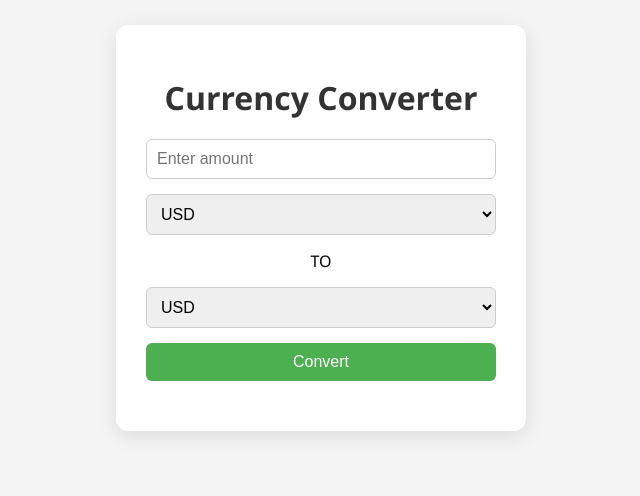
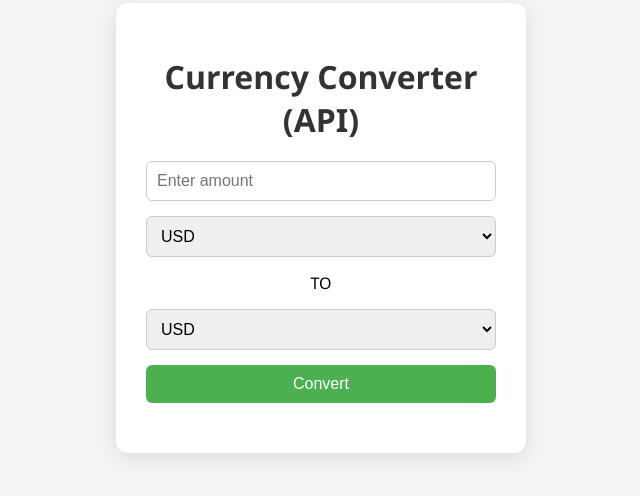
Before and after one commit to SarveshNaik1010/Currency_Converter, a website: page index.html in a window 1280 px wide. Shown: the part 172-668 px from the top of the page, without its empty margins (319-959 px from the left). Drawn offline with Linux system fonts and the light colour scheme.

Commit message:
Reflect in UI

```diff
--- a/index.html
+++ b/index.html
@@ -10,7 +10,7 @@
   </head>
   <body>
     <div class="container">
-      <h1>Currency Converter</h1>
+      <h1>Currency Converter (API)</h1>
       <div class="converter">
         <div class="input-group">
           <input type="number" id="amount" placeholder="Enter amount" />
```
